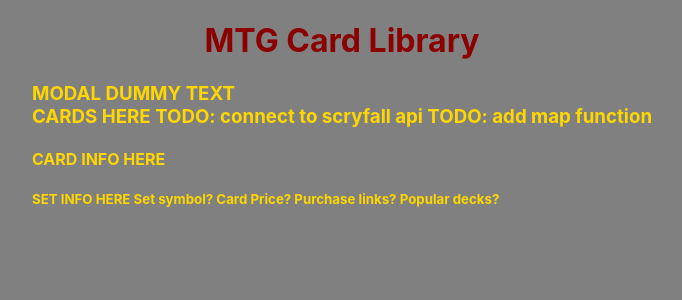
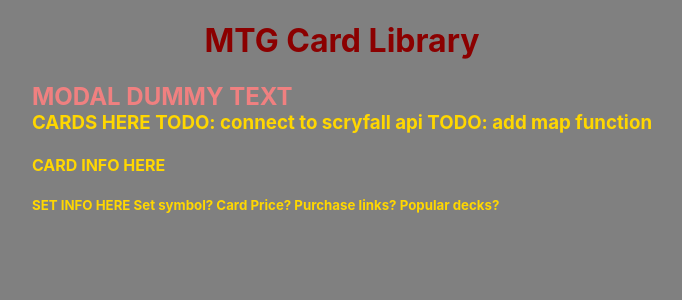
Before and after one commit to caseymacleod22/mtg-card-library, a React (Create React App) app: page / in a window 1280 px wide. Shown: the top 300 px of the page, without its empty margins (298-980 px from the left). Built offline with nearby package versions, Linux system fonts and the light colour scheme.

Commit message:
adds card modal css

```diff
--- a/src/index.css
+++ b/src/index.css
@@ -27,7 +27,7 @@
   color: gold;
 }
 
-/* .cardmodal {
+.cardmodal {
   color: lightcoral;
   font-size: 1.5rem;
-} */
+}
```
